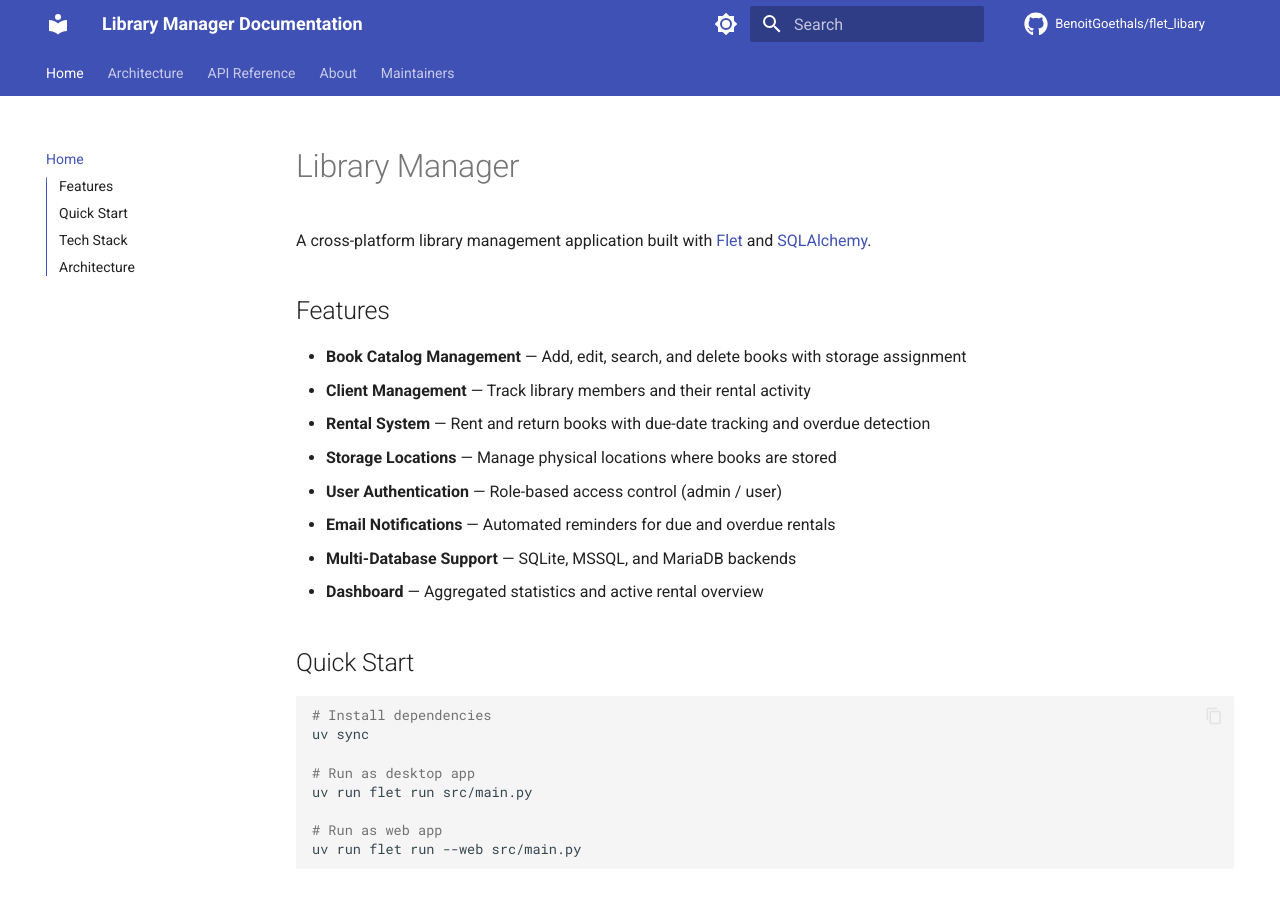
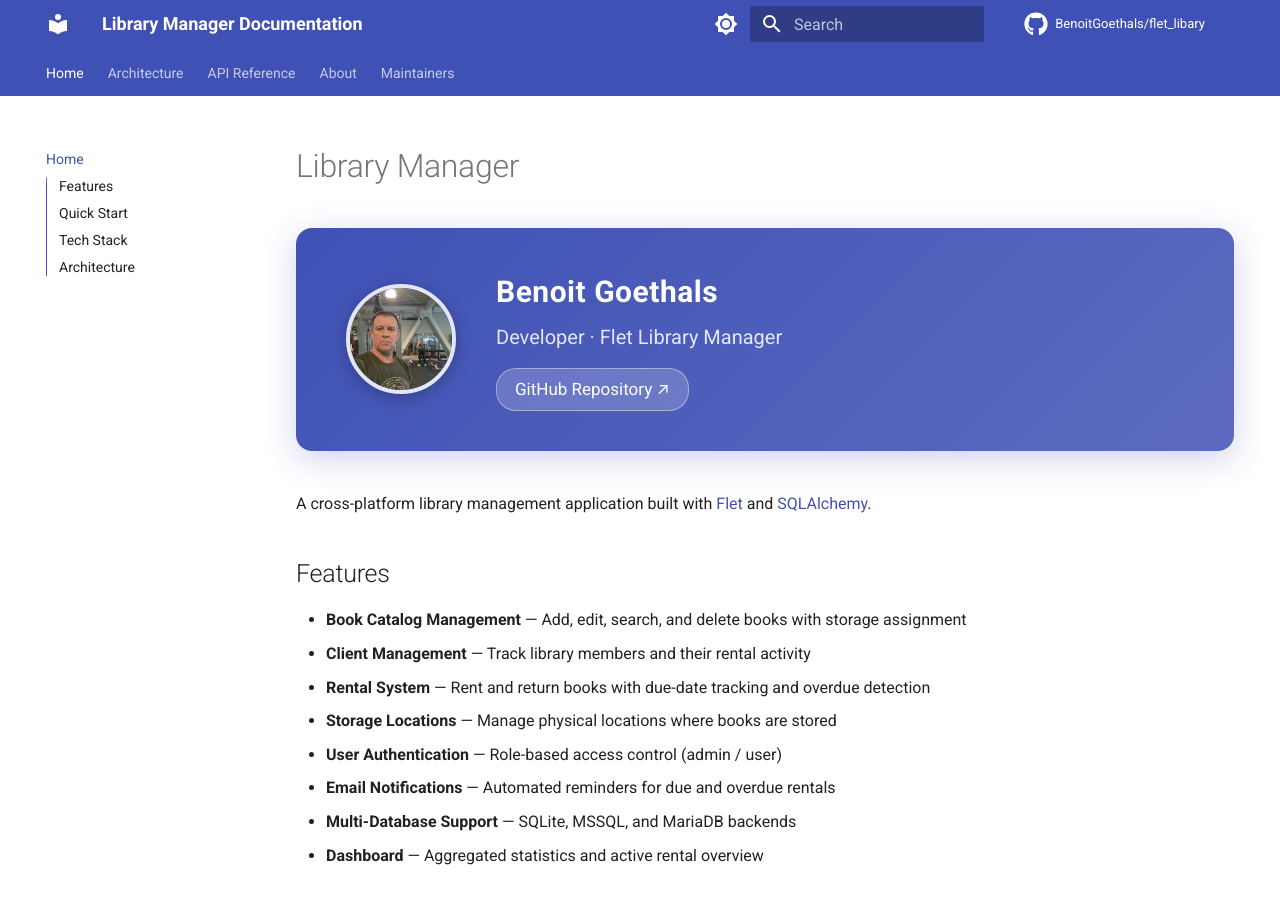
Before and after one commit to BenoitGoethals/flet_libary, an MkDocs documentation site: the page built from docs/index.md, in a window 1280 px wide and 900 px high. Built offline with MkDocs 1.6.1 and Material for MkDocs 9.7.7, drawn with Linux system fonts in a browser that asks for light colours; comment, search, counter and statistics services are not loaded.

```diff
--- a/docs/index.md
+++ b/docs/index.md
@@ -1,4 +1,13 @@
 # Library Manager
+
+<div style="display:flex;align-items:center;gap:2rem;background:linear-gradient(135deg,#3f51b5 0%,#5c6bc0 100%);border-radius:16px;padding:2rem 2.5rem;margin-bottom:2rem;box-shadow:0 8px 32px rgba(63,81,181,0.25);">
+  <img src="me.jpeg" alt="Author photo" style="width:110px;height:110px;border-radius:50%;object-fit:cover;border:4px solid rgba(255,255,255,0.85);box-shadow:0 4px 16px rgba(0,0,0,0.25);flex-shrink:0;" />
+  <div style="color:#fff;">
+    <div style="font-size:1.5rem;font-weight:700;letter-spacing:.5px;margin-bottom:.25rem;">Benoit Goethals</div>
+    <div style="font-size:1rem;opacity:.85;margin-bottom:.75rem;">Developer · Flet Library Manager</div>
+    <a href="https://github.com/BenoitGoethals/flet_libary" style="display:inline-block;background:rgba(255,255,255,0.18);color:#fff;text-decoration:none;padding:.35rem .9rem;border-radius:20px;font-size:.85rem;border:1px solid rgba(255,255,255,0.4);transition:background .2s;">GitHub Repository ↗</a>
+  </div>
+</div>
 
 A cross-platform library management application built with [Flet](https://flet.dev) and [SQLAlchemy](https://www.sqlalchemy.org/).
 
```
Also changed, not shown: docs/me.jpeg (added).
